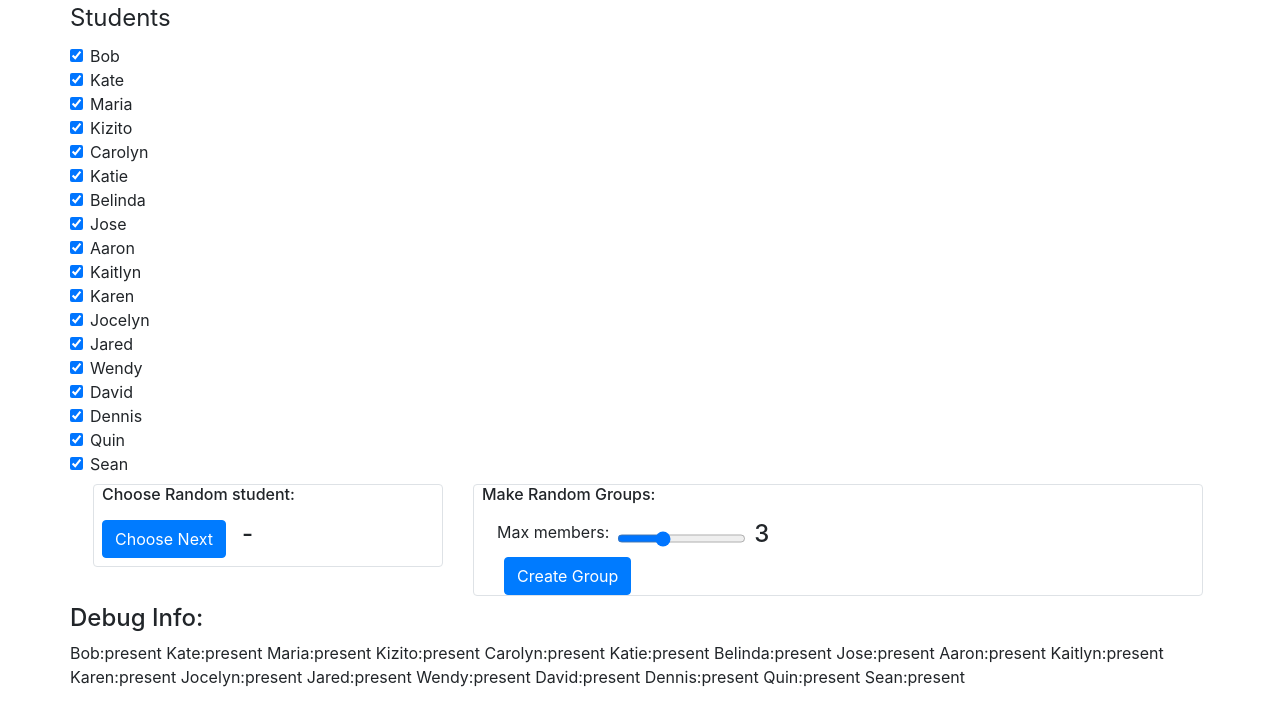
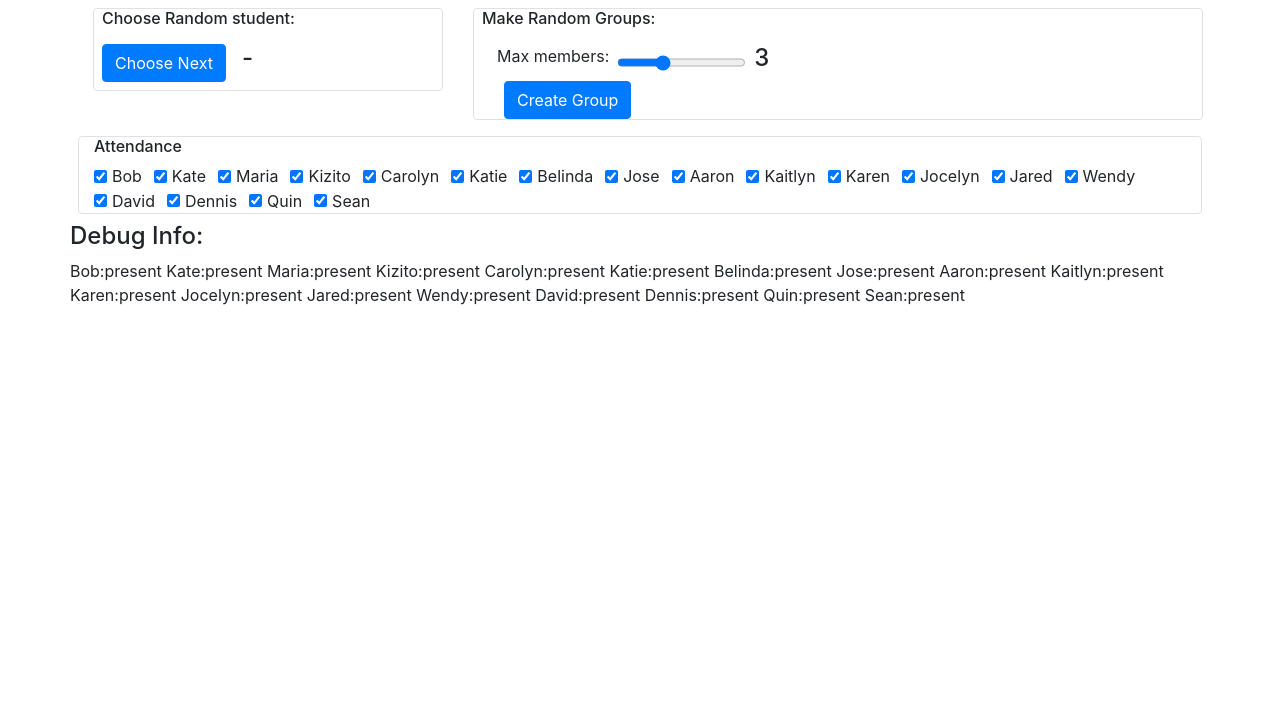
Before and after one commit to tobydragon/course-support, a React (Create React App) app: page / in a window 1280 px wide. Shown: the top 726 px of the page. Built offline with nearby package versions, Linux system fonts and the light colour scheme.

Commit message:
Moved and cleaned up AttendanceChecker

```diff
--- a/src/main/js/AttendanceChecker.jsx
+++ b/src/main/js/AttendanceChecker.jsx
@@ -1,4 +1,4 @@
-import {Form} from "react-bootstrap"
+import {Container, Form} from "react-bootstrap"
 
 export const AttendanceChecker = (props) => {
 
@@ -10,17 +10,17 @@ export const AttendanceChecker = (props) => {
     //takes one key-value pair from the props.roster map and creates a single checkbox with listener from it
     const produceCheckbox = ([studentName, status]) => {
         if (status === "present"){
-            return <Form.Check defaultChecked onChange={onCheckboxChange} type="checkbox" label={studentName} key={studentName} name={studentName} id={studentName+"checkbox"}/>;
+            return <Form.Check inline defaultChecked onChange={onCheckboxChange} type="checkbox" label={studentName} key={studentName} name={studentName} id={studentName+"checkbox"}/>;
         }
         else {
-            return <Form.Check onChange={onCheckboxChange} type="checkbox" label={studentName} key={studentName} name={studentName} id={studentName+"checkbox"}/>;
+            return <Form.Check inline onChange={onCheckboxChange} type="checkbox" label={studentName} key={studentName} name={studentName} id={studentName+"checkbox"}/>;
         }
     }
 
     return (
-        <div>
-            <legend> Students </legend>
+        <Container className="border rounded m-2">
+            <h6> Attendance </h6>
             {Array.from (props.roster, produceCheckbox)}
-        </div>
+        </Container>
     );
 };
--- a/src/main/js/ClassroomDashboard.jsx
+++ b/src/main/js/ClassroomDashboard.jsx
@@ -28,9 +28,6 @@ export const ClassroomDashboard = (props) => {
     return (
         <Container>
             <Row>
-                <AttendanceChecker roster={roster} switchStudentStatus={switchStudentStatus}/>
-            </Row>
-            <Row>
                 <Col className="col-sm-4">
                     <SingleStudentSelector studentsPresent={presentListFromRosterMap(roster)} />
                 </Col>
@@ -39,6 +36,9 @@ export const ClassroomDashboard = (props) => {
                 </Col>
             </Row>
             <Row>
+                <AttendanceChecker roster={roster} switchStudentStatus={switchStudentStatus}/>
+            </Row>
+            <Row>
                 <h4> Debug Info: </h4>
                 {Array.from (roster, ([studentName, status])=>(studentName+":" +status + " "))}
             </Row>
```
